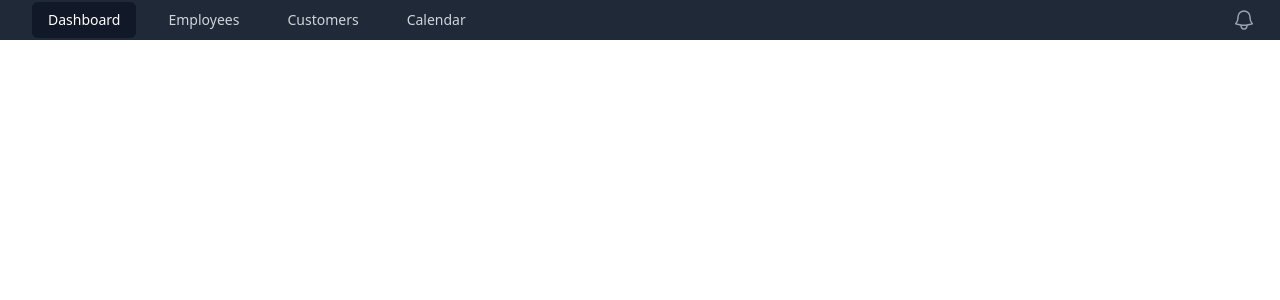
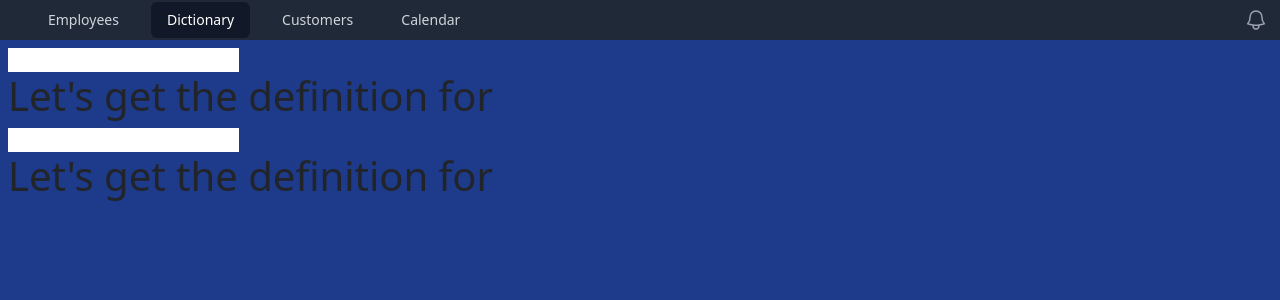
Before and after one commit to Jek-San/random-app, a React (Create React App) app: page /dictionary in a window 1280 px wide. Shown: the top 300 px of the page. Built offline with nearby package versions, Linux system fonts and the light colour scheme.

Commit message:
Basic understanding of useEffect

```diff
--- a/src/App.js
+++ b/src/App.js
@@ -9,18 +9,20 @@ import Header from './component/Header';
 import Employees from './pages/Employees';
 import { BrowserRouter, Routes, Route } from 'react-router-dom'
 import Customers from './pages/Customers';
+import Dictionary from './component/Dictionary';
 
 
 function App() {
   return (
-    <Header>
-      <BrowserRouter>
+    <BrowserRouter>
+      <Header>
         <Routes>
           <Route path='/employees' element={<Employees />} />
           <Route path='/customers' element={<Customers />} />
+          <Route path='/dictionary' element={<Dictionary />} />
         </Routes>
-      </BrowserRouter>
-    </Header>
+      </Header>
+    </BrowserRouter>
   )
 }
 
--- a/src/component/AddEmployee.js
+++ b/src/component/AddEmployee.js
@@ -16,7 +16,7 @@ function AddEmployee(props) {
     <>
       <button
         onClick={handleShow}
-        className="block mx-auto mt-2 px-4 py-1 text-sm text-purple-600 font-semibold rounded-full border border-purple-200 hover:text-white hover:bg-purple-600 hover:border-transparent focus:outline-none focus:ring-2 focus:ring-purple-600 focus:ring-offset-2">Add Employee</button>
+        className="block mx-auto px-4 py-1 text-sm text-purple-600 font-semibold rounded-full border border-purple-200 hover:text-white hover:bg-purple-600 hover:border-transparent focus:outline-none focus:ring-2 focus:ring-purple-600 focus:ring-offset-2">Add Employee</button>
 
       <Modal
         show={show}
--- /dev/null
+++ b/src/component/Dictionary.js
@@ -0,0 +1,29 @@
+import { useEffect, useState } from "react"
+
+function Dictionary() {
+  const [word, setWord] = useState("")
+  const [word2, setWord2] = useState("")
+
+  useEffect(() => {
+    console.log("useEffect has been used and have a state =", word)
+  }, [word]
+  )
+  useEffect(() => {
+    console.log("useEffect has been used and have a state =", word2)
+  }, [word2]
+  )
+  return (
+    <>
+      <input onChange={(e) => {
+        setWord(e.target.value)
+      }} />
+      <h1>Let's get the definition for {word}</h1>
+      <input onChange={(e) => {
+        setWord2(e.target.value)
+      }} />
+      <h1>Let's get the definition for {word2}</h1>
+    </>
+  )
+}
+
+export default Dictionary
--- a/src/component/Header.js
+++ b/src/component/Header.js
@@ -1,12 +1,13 @@
 import { Fragment } from 'react'
 import { Disclosure, Menu, Transition } from '@headlessui/react'
 import { Bars3Icon, BellIcon, XMarkIcon } from '@heroicons/react/24/outline'
+import { NavLink } from 'react-router-dom'
 
 const navigation = [
-  { name: 'Dashboard', href: '#', current: true },
-  { name: 'Employees', href: '/employees', current: false },
-  { name: 'Customers', href: '/customers', current: false },
-  { name: 'Calendar', href: '#', current: false },
+  { name: 'Employees', href: '/employees' },
+  { name: 'Dictionary', href: '/dictionary' },
+  { name: 'Customers', href: '/customers' },
+  { name: 'Calendar', href: 'other2' },
 ]
 
 function classNames(...classes) {
@@ -15,6 +16,7 @@ function classNames(...classes) {
 
 export default function Header(props) {
   return (
+    <>
       <Disclosure as="nav" className="bg-gray-800">
         {({ open }) => (
           <>
@@ -35,17 +37,18 @@ export default function Header(props) {
                   <div className="hidden  sm:ml-6 sm:block">
                     <div className="flex space-x-4">
                       {navigation.map((item) => (
-                      <a
+                        <NavLink
                           key={item.name}
-                        href={item.href}
-                        className={classNames(
-                          item.current ? 'no-underline bg-gray-900 text-white' : 'no-underline text-gray-300 hover:bg-gray-700 hover:text-white',
-                          'px-3 py-2 rounded-md text-sm font-medium'
-                        )}
-                        aria-current={item.current ? 'page' : undefined}
+                          to={item.href}
+                          className={({ isActive }) => {
+                            return ("px-3 py-2 rounded-md text-sm font-medium no-underline" +
+                              (isActive ? " bg-gray-900 text-white" : ' text-gray-300 hover:  hover:text-white'))
+                          }
+                          }
+
                         >
                           {item.name}
-                      </a>
+                        </NavLink>
                       ))}
                     </div>
                   </div>
@@ -59,57 +62,8 @@ export default function Header(props) {
                     <BellIcon className="h-6 w-6" aria-hidden="true" />
                   </button>
 
-                {/* Profile dropdown */}
-                <Menu as="div" className="relative ml-3">
-                  <div>
-                    <Menu.Button className="flex rounded-full bg-gray-800 text-sm focus:outline-none focus:ring-2 focus:ring-white focus:ring-offset-2 focus:ring-offset-gray-800">
-                      <span className="sr-only">Open user menu</span>
 
-                    </Menu.Button>
-                  </div>
-                  <Transition
-                    as={Fragment}
-                    enter="transition ease-out duration-100"
-                    enterFrom="transform opacity-0 scale-95"
-                    enterTo="transform opacity-100 scale-100"
-                    leave="transition ease-in duration-75"
-                    leaveFrom="transform opacity-100 scale-100"
-                    leaveTo="transform opacity-0 scale-95"
-                  >
-                    <Menu.Items className="absolute right-0 z-10 mt-2 w-48 origin-top-right rounded-md bg-white py-1 shadow-lg ring-1 ring-black ring-opacity-5 focus:outline-none">
-                      <Menu.Item>
-                        {({ active }) => (
-                          <a
-                            href="#"
-                            className={classNames(active ? 'bg-gray-100' : '', 'block px-4 py-2 text-sm text-gray-700')}
-                          >
-                            Your Profile
-                          </a>
-                        )}
-                      </Menu.Item>
-                      <Menu.Item>
-                        {({ active }) => (
-                          <a
-                            href="#"
-                            className={classNames(active ? 'bg-gray-100' : '', 'block px-4 py-2 text-sm text-gray-700')}
-                          >
-                            Settings
-                          </a>
-                        )}
-                      </Menu.Item>
-                      <Menu.Item>
-                        {({ active }) => (
-                          <a
-                            href="#"
-                            className={classNames(active ? 'bg-gray-100' : '', 'block px-4 py-2 text-sm text-gray-700')}
-                          >
-                            Sign out
-                          </a>
-                        )}
-                      </Menu.Item>
-                    </Menu.Items>
-                  </Transition>
-                </Menu>
+
                 </div>
               </div>
             </div>
@@ -117,24 +71,41 @@ export default function Header(props) {
             <Disclosure.Panel className="sm:hidden">
               <div className="space-y-1 px-2 pt-2 pb-3">
                 {navigation.map((item) => (
-                <Disclosure.Button
+                  // <Disclosure.Button
+                  //   key={item.name}
+                  //   as="a"
+                  //   href={item.href}
+                  //   className={classNames(
+                  //     item.current ? 'no-underline bg-gray-900 text-white' : 'no-underline text-gray-300 hover:bg-gray-700 hover:text-white',
+                  //     'block px-3 py-2 rounded-md text-base font-medium'
+                  //   )}
+                  //   aria-current={item.current ? 'page' : undefined}
+                  // >
+                  //   {item.name}
+                  // </Disclosure.Button>
+                  <NavLink
                     key={item.name}
-                  as="a"
-                  href={item.href}
-                  className={classNames(
-                    item.current ? 'no-underline bg-gray-900 text-white' : 'no-underline text-gray-300 hover:bg-gray-700 hover:text-white',
-                    'block px-3 py-2 rounded-md text-base font-medium'
-                  )}
-                  aria-current={item.current ? 'page' : undefined}
+                    to={item.href}
+                    className={({ isActive }) => {
+                      return ("block px-3 py-2 rounded-md text-base font-medium no-underline" +
+                        (isActive ? " bg-gray-900 text-white" : ' text-gray-300 hover:bg-gray-700 hover:text-white'))
+                    }
+                    }
+
                   >
                     {item.name}
-                </Disclosure.Button>
+                  </NavLink>
                 ))}
               </div>
             </Disclosure.Panel>
-          {props.children}
           </>
-      )}
-    </Disclosure>
         )
         }
+      </Disclosure >
+      <div className='p-2 bg-blue-900 min-h-screen mx-w-7xl mx-auto'>
+        {props.children}
+
+      </div>
+    </>
+  )
+}
--- a/src/pages/Employees.js
+++ b/src/pages/Employees.js
@@ -64,7 +64,7 @@ function Employees() {
 
   const showEmployee = true;
   return (
-    <div className="App bg-blue-900 min-h-screen">
+    <div className="">
 
 
       {showEmployee ? (
@@ -75,7 +75,7 @@ function Employees() {
             }} /> */}
 
           <AddEmployee newEmployee={newEmployee} />
-          <div className='flex flex-wrap justify-center my-2'>
+          <div className='flex flex-wrap justify-center'>
 
             {employees.map((employee) => {
               const editEmployee = (<EditEmployee
```
Lines whose indentation alone changed are shown as unchanged.
